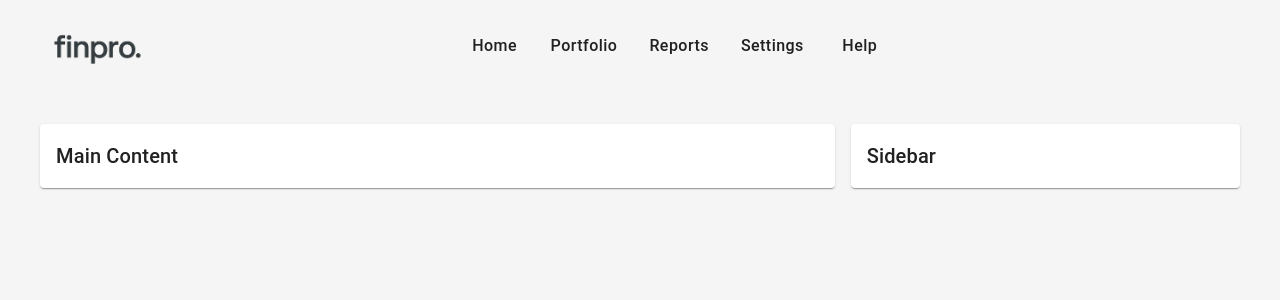
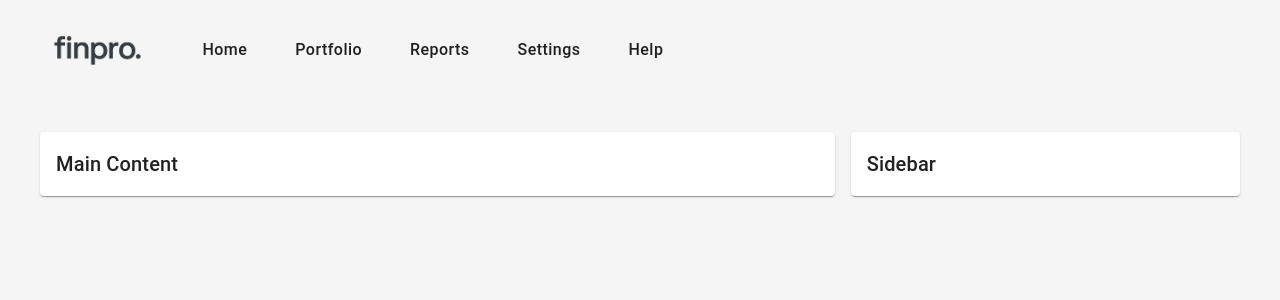
Before and after one commit to ShuaLee/finpro-frontend, a React (Vite) app: page / in a window 1280 px wide. Shown: the top 300 px of the page. Built offline with nearby package versions, Linux system fonts and the light colour scheme; some icons are missing.

Commit message:
Updates to navbar.

```diff
--- a/src/components/TopNavBar.tsx
+++ b/src/components/TopNavBar.tsx
@@ -10,16 +10,21 @@ import {
   ListItemText,
   useTheme,
   useMediaQuery,
+  Menu,
+  MenuItem,
+  Divider,
 } from "@mui/material";
 import MenuIcon from "@mui/icons-material/Menu";
 import Brightness4Icon from "@mui/icons-material/Brightness4";
 import Brightness7Icon from "@mui/icons-material/Brightness7";
+import AccountCircleIcon from "@mui/icons-material/AccountCircle";
 
 import logoLight from "../assets/logo-w.webp";
 import logoDark from "../assets/logo-d.webp";
 import { useState } from "react";
 
 const navOptions = ["Home", "Portfolio", "Reports", "Settings", "Help"];
+const profileOptions = ["Profile", "Settings", "Logout"];
 
 type Props = {
   onToggleDarkMode: () => void;
@@ -32,26 +37,44 @@ const TopNavBar = ({ onToggleDarkMode, darkMode }: Props) => {
   const isMobile = useMediaQuery(theme.breakpoints.down("md"));
 
   const [drawerOpen, setDrawerOpen] = useState(false);
+  const [anchorEl, setAnchorEl] = useState<null | HTMLElement>(null);
+  const menuOpen = Boolean(anchorEl);
 
   const handleToggleDrawer = () => {
     setDrawerOpen(!drawerOpen);
   };
 
+  const handleMenuOpen = (event: React.MouseEvent<HTMLElement>) => {
+    setAnchorEl(event.currentTarget);
+  };
+
+  const handleMenuClose = () => {
+    setAnchorEl(null);
+  };
+
+  const navButtonStyle = {
+    borderRadius: 2,
+    height: "50px",
+    minWidth: 40,
+    paddingX: 2,
+    justifyContent: "center",
+  };
+
   return (
     <>
       <AppBar
-        position="static"
+        position="sticky"
         elevation={0}
         sx={{ bgcolor: "background.default", color: "text.primary" }}
       >
         <Toolbar
           disableGutters
           sx={{
-            minHeight: 64,
+            height: 100,
             px: 2,
-            py: 3,
+            py: 2,
             display: "flex",
-            justifyContent: "center", // centers the inner Box
+            justifyContent: "center",
           }}
         >
           <Box
@@ -72,30 +95,20 @@ const TopNavBar = ({ onToggleDarkMode, darkMode }: Props) => {
                   height: 38,
                   width: "auto",
                   display: "block",
-                  marginTop: 5,
+                  marginTop: 0,
                 }}
               />
             </Box>
 
-            {/* Center Nav OR Hamburger */}
-            {isMobile ? (
-              <IconButton
-                edge="start"
-                color="inherit"
-                aria-label="menu"
-                onClick={handleToggleDrawer}
-                sx={{ ml: 2 }}
-              >
-                <MenuIcon />
-              </IconButton>
-            ) : (
+            {/* Nav Links */}
+            {!isMobile && (
               <Box
                 sx={{
                   display: "flex",
                   gap: 2,
-                  justifyContent: "center",
-                  flex: 1,
                   alignItems: "center",
+                  ml: 4,
+                  flexGrow: 1,
                 }}
               >
                 {navOptions.map((label) => (
@@ -103,6 +116,7 @@ const TopNavBar = ({ onToggleDarkMode, darkMode }: Props) => {
                     key={label}
                     color="inherit"
                     sx={{
+                      ...navButtonStyle,
                       textTransform: "none",
                       fontSize: "1rem",
                       paddingY: 1,
@@ -114,17 +128,33 @@ const TopNavBar = ({ onToggleDarkMode, darkMode }: Props) => {
               </Box>
             )}
 
-            {/* Theme Toggle */}
-            <Box sx={{ display: "flex", alignItems: "center" }}>
-              <IconButton onClick={onToggleDarkMode} color="inherit">
-                {darkMode ? <Brightness7Icon /> : <Brightness4Icon />}
-              </IconButton>
+            {/* Right controls: menu (mobile) OR profile dropdown */}
+            <Box sx={{ display: "flex", alignItems: "center", gap: 1 }}>
+              {isMobile ? (
+                <IconButton
+                  edge="start"
+                  color="inherit"
+                  aria-label="menu"
+                  onClick={handleToggleDrawer}
+                  sx={{ ...navButtonStyle }}
+                >
+                  <MenuIcon />
+                </IconButton>
+              ) : (
+                <IconButton
+                  sx={{ ...navButtonStyle }}
+                  color="inherit"
+                  onClick={handleMenuOpen}
+                >
+                  <AccountCircleIcon />
+                </IconButton>
+              )}
             </Box>
           </Box>
         </Toolbar>
       </AppBar>
 
-      {/* Drawer for mobile nav */}
+      {/* Drawer for mobile */}
       <Drawer anchor="left" open={drawerOpen} onClose={handleToggleDrawer}>
         <Box
           sx={{ width: 250 }}
@@ -132,6 +162,38 @@ const TopNavBar = ({ onToggleDarkMode, darkMode }: Props) => {
           onClick={handleToggleDrawer}
           onKeyDown={handleToggleDrawer}
         >
+          {/* Theme toggle */}
+          <Box
+            sx={{
+              px: 2,
+              py: 1.5,
+              display: "flex",
+              alignItems: "center",
+              justifyContent: "space-between",
+            }}
+          >
+            <span>Theme</span>
+            <IconButton
+              onClick={onToggleDarkMode}
+              color="inherit"
+              disableRipple
+              disableTouchRipple
+              size="small"
+              sx={{
+                width: 40,
+                height: 40,
+                borderRadius: 2,
+                transition: "background-color 0.2s ease",
+                "&:hover": { backgroundColor: "action.hover" },
+              }}
+            >
+              {darkMode ? <Brightness7Icon /> : <Brightness4Icon />}
+            </IconButton>
+          </Box>
+
+          <Divider sx={{ my: 1 }} />
+
+          {/* Nav options */}
           <List>
             {navOptions.map((label) => (
               <ListItemButton key={label}>
@@ -139,8 +201,93 @@ const TopNavBar = ({ onToggleDarkMode, darkMode }: Props) => {
               </ListItemButton>
             ))}
           </List>
+
+          <Divider sx={{ my: 1 }} />
+
+          {/* Profile options */}
+          <List>
+            {profileOptions.map((label) => (
+              <ListItemButton key={label}>
+                <ListItemText primary={label} />
+              </ListItemButton>
+            ))}
+          </List>
         </Box>
       </Drawer>
+
+      {/* Profile dropdown in full screen */}
+      {!isMobile && (
+        <Menu
+          anchorEl={anchorEl}
+          open={menuOpen}
+          onClose={handleMenuClose}
+          anchorOrigin={{ vertical: "bottom", horizontal: "right" }}
+          transformOrigin={{ vertical: "top", horizontal: "right" }}
+          disableScrollLock
+          PaperProps={{
+            sx: {
+              mt: 1,
+              px: 2,
+              py: 1,
+              borderRadius: 2,
+              boxShadow: 4,
+              minWidth: 180,
+              backgroundColor: "background.paper",
+            },
+          }}
+        >
+          {/* Theme Row */}
+          <Box
+            sx={{
+              px: 2,
+              py: 1,
+              display: "flex",
+              alignItems: "center",
+              justifyContent: "space-between",
+              pointerEvents: "none",
+            }}
+          >
+            <span style={{ pointerEvents: "none" }}>Theme</span>
+            <IconButton
+              onClick={onToggleDarkMode}
+              color="inherit"
+              disableRipple
+              disableTouchRipple
+              size="small"
+              sx={{
+                pointerEvents: "auto",
+                width: 40,
+                height: 40,
+                borderRadius: 2,
+                transition: "background-color 0.2s ease",
+                "&:hover": {
+                  backgroundColor: "action.hover",
+                },
+              }}
+            >
+              {darkMode ? <Brightness7Icon /> : <Brightness4Icon />}
+            </IconButton>
+          </Box>
+
+          <Divider sx={{ my: 1 }} />
+
+          {profileOptions.map((label) => (
+            <MenuItem
+              key={label}
+              onClick={handleMenuClose}
+              disableRipple
+              disableTouchRipple
+              sx={{
+                borderRadius: 2,
+                height: 50,
+                fontSize: "0.95rem",
+              }}
+            >
+              {label}
+            </MenuItem>
+          ))}
+        </Menu>
+      )}
     </>
   );
 };
--- a/src/theme/index.ts
+++ b/src/theme/index.ts
@@ -1,21 +1,52 @@
-import { createTheme } from '@mui/material/styles';
+import { createTheme } from "@mui/material/styles";
+
+// Shared component overrides
+const baseComponents = {
+  MuiButtonBase: {
+    defaultProps: {
+      disableRipple: true, // disables ripple for all base buttons
+    },
+  },
+  MuiButton: {
+    defaultProps: {
+      disableRipple: true,
+    },
+  },
+  MuiIconButton: {
+    defaultProps: {
+      disableRipple: true,
+    },
+  },
+  MuiMenuItem: {
+    defaultProps: {
+      disableRipple: true,
+    },
+  },
+  MuiListItemButton: {
+    defaultProps: {
+      disableRipple: true,
+    },
+  },
+};
 
 export const lightTheme = createTheme({
   palette: {
-    mode: 'light',
+    mode: "light",
     background: {
-      default: '#f5f5f5',
-      paper: '#ffffff',
+      default: "#f5f5f5",
+      paper: "#ffffff",
     },
   },
+  components: baseComponents,
 });
 
 export const darkTheme = createTheme({
   palette: {
-    mode: 'dark',
+    mode: "dark",
     background: {
-      default: '#121212',   // soft dark grey
-      paper: '#1e1e1e',
+      default: "#121212",
+      paper: "#1e1e1e",
     },
   },
+  components: baseComponents,
 });
```
